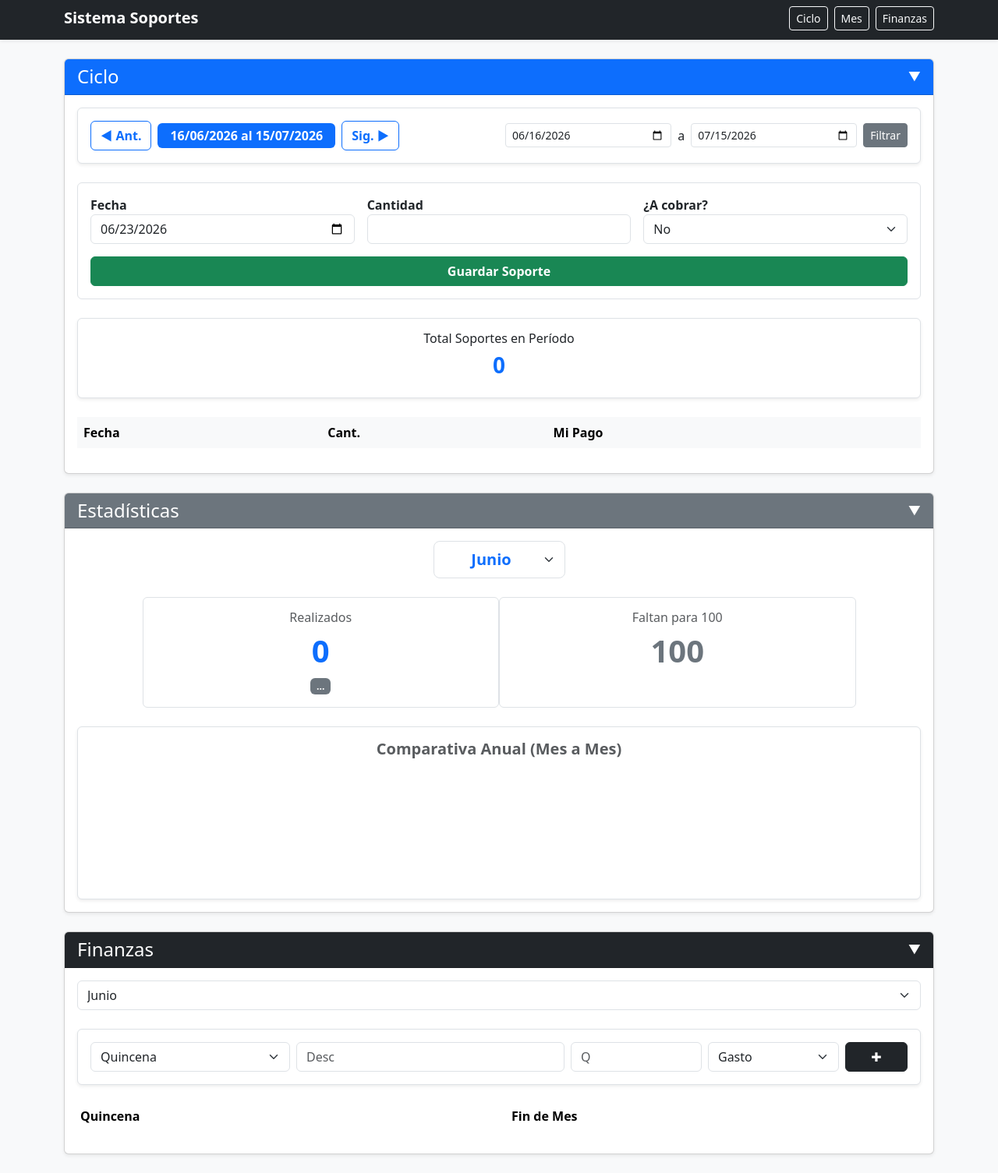
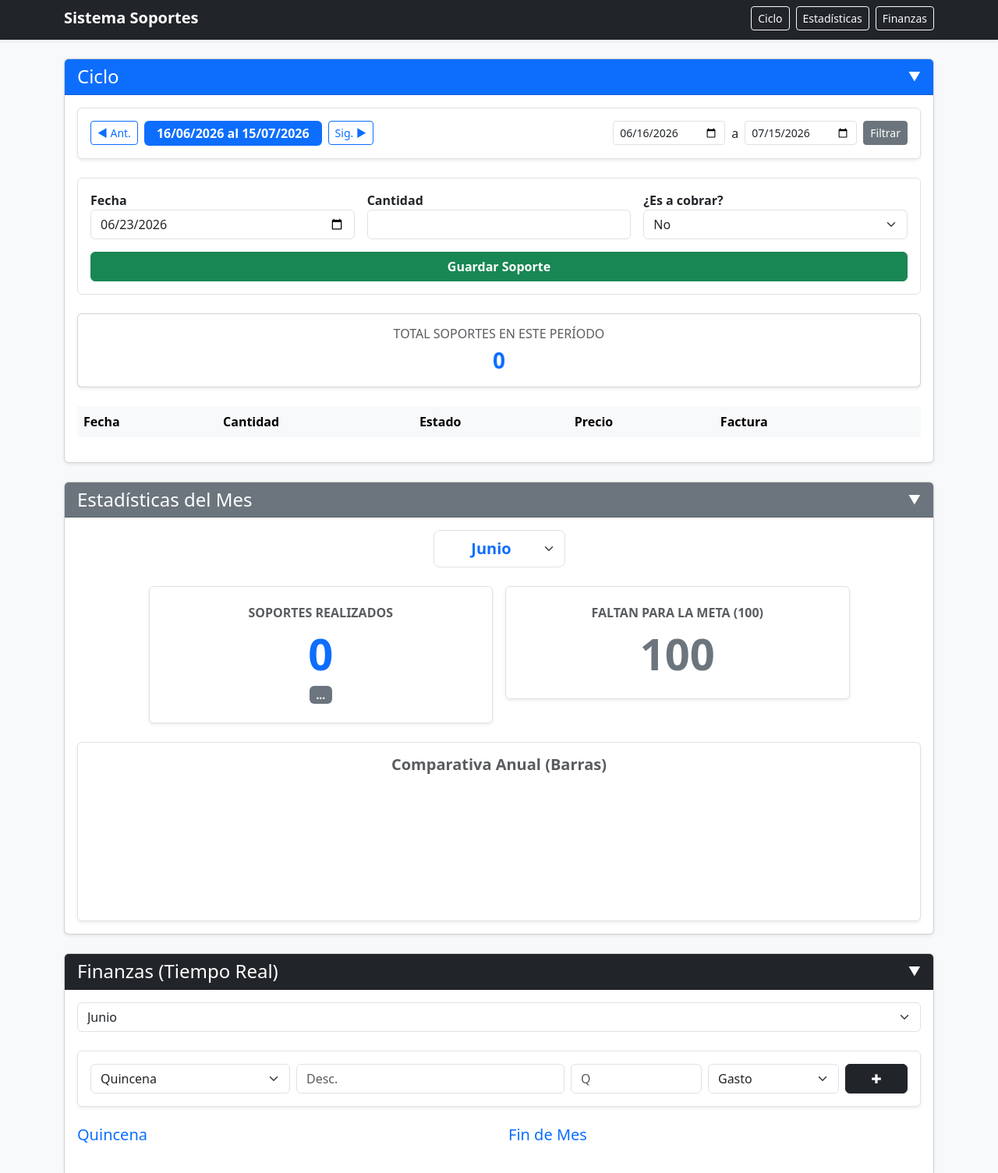
Before and after one commit to josuePDL/Soportes, a plain HTML site: page index.html in a window 1280 px wide. Shown: the part 5-1510 px from the top of the page at 78% size. Drawn offline with nearby package versions, Linux system fonts and the light colour scheme; no server answers.

Commit message:
Update index.html

```diff
--- a/index.html
+++ b/index.html
@@ -4,21 +4,24 @@
     <meta charset="UTF-8">
     <meta name="viewport" content="width=device-width, initial-scale=1.0">
     <title>Sistema Soportes - Panel Unificado</title>
+    <!-- Bootstrap 5.3.3 CSS -->
     <link href="https://cdn.jsdelivr.net/npm/bootstrap@5.3.3/dist/css/bootstrap.min.css" rel="stylesheet">
     <style>
-        table td, table th { border: none !important; }
+        table td, table th { border: none !important; vertical-align: middle; }
         html { scroll-padding-top: 80px; }
         .card-header-toggle { cursor: pointer; user-select: none; }
+        .badge { font-size: 0.85em; }
     </style>
 </head>
 <body class="bg-light">
 
+<!-- BARRA DE NAVEGACIÓN -->
 <nav class="navbar navbar-dark bg-dark sticky-top mb-4 shadow-sm">
     <div class="container">
         <a class="navbar-brand fw-bold" href="#">Sistema Soportes</a>
         <div class="d-flex gap-2">
             <a class="btn btn-outline-light btn-sm" href="#seccion-ciclo">Ciclo</a>
-            <a class="btn btn-outline-light btn-sm" href="#seccion-mes">Mes</a>
+            <a class="btn btn-outline-light btn-sm" href="#seccion-mes">Estadísticas</a>
             <a class="btn btn-outline-light btn-sm" href="#seccion-finanzas">Finanzas</a>
         </div>
     </div>
@@ -26,6 +29,7 @@
 
 <div class="container pb-5">
 
+    <!-- TARJETA: CICLO -->
     <div class="card shadow-sm mb-4" id="seccion-ciclo">
         <div class="card-header bg-primary text-white card-header-toggle d-flex justify-content-between align-items-center" data-bs-toggle="collapse" data-bs-target="#collapseCiclo" aria-expanded="true">
             <h4 class="mb-0">Ciclo</h4>
@@ -33,14 +37,15 @@
         </div>
         <div id="collapseCiclo" class="collapse show">
             <div class="card-body">
+                <!-- Navegador de Ciclos -->
                 <div class="p-3 border rounded mb-4 bg-white shadow-sm">
                     <div class="d-flex flex-column flex-md-row justify-content-between align-items-center gap-3">
-                        <div class="d-flex align-items-center gap-2 w-100 w-md-auto justify-content-between justify-content-md-start">
-                            <button id="btn-ciclo-anterior" class="btn btn-outline-primary fw-bold">◀ Ant.</button>
-                            <span id="rango-badge" class="badge bg-primary fs-6 py-2 px-3">...</span>
-                            <button id="btn-ciclo-siguiente" class="btn btn-outline-primary fw-bold">Sig. ▶</button>
+                        <div class="d-flex align-items-center gap-2">
+                            <button id="btn-ciclo-anterior" class="btn btn-outline-primary btn-sm">◀ Ant.</button>
+                            <span id="rango-badge" class="badge bg-primary fs-6 py-2 px-3">Cargando Ciclo...</span>
+                            <button id="btn-ciclo-siguiente" class="btn btn-outline-primary btn-sm">Sig. ▶</button>
                         </div>
-                        <div class="d-flex align-items-center gap-2 w-100 w-md-auto">
+                        <div class="d-flex align-items-center gap-2">
                             <input type="date" id="ciclo-desde" class="form-control form-control-sm">
                             <span>a</span>
                             <input type="date" id="ciclo-hasta" class="form-control form-control-sm">
@@ -50,73 +55,85 @@
                 </div>
 
                 <form id="form-soporte" class="border p-3 rounded mb-4 bg-white">
-                    <div class="row g-3 align-items-end">
+                    <div class="row g-3">
                         <div class="col-12 col-md-4"><label class="fw-bold">Fecha</label><input id="fecha" type="date" class="form-control"></div>
                         <div class="col-12 col-md-4"><label class="fw-bold">Cantidad</label><input id="cantidad" type="number" class="form-control" required></div>
-                        <div class="col-12 col-md-4"><label class="fw-bold">¿A cobrar?</label><select id="a-cobrar" class="form-select"><option value="false">No</option><option value="true">Sí</option></select></div>
+                        <div class="col-12 col-md-4"><label class="fw-bold">¿Es a cobrar?</label><select id="a-cobrar" class="form-select"><option value="false">No</option><option value="true">Sí</option></select></div>
                     </div>
                     <div id="bloque-cobro" class="mt-3 d-none">
                         <div class="row g-3">
                             <div class="col-12 col-md-6"><label class="fw-bold">Precio</label><select id="precio-servicio" class="form-select"><option value="175">Q175</option><option value="310">Q310</option></select></div>
-                            <div class="col-12 col-md-6"><label class="fw-bold">No. Factura</label><input id="num-factura" class="form-control"></div>
+                            <div class="col-12 col-md-6"><label class="fw-bold">Factura</label><input id="num-factura" class="form-control"></div>
                         </div>
                     </div>
                     <button class="btn btn-success mt-3 w-100 fw-bold">Guardar Soporte</button>
                 </form>
 
-                <div class="p-3 border rounded bg-white shadow-sm text-center mb-4">
-                    <h6>Total Soportes en Período</h6>
-                    <h3 id="total-soportes" class="text-primary fw-bold">0</h3>
+                <div class="card mb-4 text-center p-3 shadow-sm">
+                    <h6 class="text-muted text-uppercase">Total Soportes en este Período</h6>
+                    <h3 id="total-soportes" class="mb-0 text-primary fw-bold">0</h3>
                 </div>
 
-                <div class="table-responsive"><table class="table table-hover align-middle"><thead class="table-light"><tr><th>Fecha</th><th>Cant.</th><th>Mi Pago</th><th></th></tr></thead><tbody id="tabla-soportes"></tbody></table></div>
+                <div class="table-responsive">
+                    <table class="table table-hover align-middle">
+                        <thead class="table-light">
+                            <tr>
+                                <th>Fecha</th>
+                                <th>Cantidad</th>
+                                <th>Estado</th>
+                                <th>Precio</th>
+                                <th>Factura</th>
+                                <th></th>
+                            </tr>
+                        </thead>
+                        <tbody id="tabla-soportes"></tbody>
+                    </table>
+                </div>
             </div>
         </div>
     </div>
 
+    <!-- TARJETA: ESTADÍSTICAS -->
     <div class="card shadow-sm mb-4" id="seccion-mes">
         <div class="card-header bg-secondary text-white card-header-toggle d-flex justify-content-between align-items-center" data-bs-toggle="collapse" data-bs-target="#collapseMes" aria-expanded="true">
-            <h4 class="mb-0">Estadísticas</h4>
+            <h4 class="mb-0">Estadísticas del Mes</h4>
             <span>▼</span>
         </div>
         <div id="collapseMes" class="collapse show">
             <div class="card-body">
                 <div class="text-center mb-3"><h2 id="nombre-mes" class="mb-0">Mes</h2></div>
                 <div class="row mb-4 g-3 justify-content-center">
-                    <div class="col-md-5 text-center p-3 border rounded bg-white"><h6 class="text-muted">Realizados</h6><h1 id="total-soportes-mes" class="text-primary fw-bold">0</h1><span id="comparacion-mes" class="badge bg-secondary">...</span></div>
-                    <div class="col-md-5 text-center p-3 border rounded bg-white" id="tarjeta-meta"><h6 id="titulo-meta" class="text-muted">Faltan para 100</h6><h1 id="total-faltantes-mes" class="text-secondary fw-bold">100</h1></div>
+                    <div class="col-12 col-sm-6 col-md-5">
+                        <div class="p-4 text-center border rounded shadow-sm bg-white"><h6 class="text-muted text-uppercase fw-bold">Soportes Realizados</h6><h1 id="total-soportes-mes" class="display-4 text-primary mb-0 fw-bold">0</h1><span id="comparacion-mes" class="badge bg-secondary mt-2">...</span></div>
+                    </div>
+                    <div class="col-12 col-sm-6 col-md-5">
+                        <div id="tarjeta-meta" class="p-4 text-center border rounded shadow-sm bg-white"><h6 id="titulo-meta" class="text-muted text-uppercase fw-bold">Faltan para la Meta (100)</h6><h1 id="total-faltantes-mes" class="display-4 text-secondary mb-0 fw-bold">100</h1></div>
+                    </div>
                 </div>
-                <div class="p-3 border rounded bg-white shadow-sm">
-                    <h5 class="text-center text-muted fw-bold">Comparativa Anual (Mes a Mes)</h5>
-                    <canvas id="grafica-mes"></canvas>
-                </div>
+                <div class="p-3 border rounded bg-white shadow-sm"><h5 class="text-center mb-3 text-muted fw-bold">Comparativa Anual (Barras)</h5><canvas id="grafica-mes"></canvas></div>
             </div>
         </div>
     </div>
 
+    <!-- TARJETA: FINANZAS -->
     <div class="card shadow-sm" id="seccion-finanzas">
         <div class="card-header bg-dark text-white card-header-toggle d-flex justify-content-between align-items-center" data-bs-toggle="collapse" data-bs-target="#collapseFinanzas" aria-expanded="true">
-            <h4 class="mb-0">Finanzas</h4>
+            <h4 class="mb-0">Finanzas (Tiempo Real)</h4>
             <span>▼</span>
         </div>
         <div id="collapseFinanzas" class="collapse show">
             <div class="card-body">
                 <select id="filtro-mes" class="form-select mb-4"></select>
                 <form id="form-finanza" class="border p-3 rounded mb-4 bg-white shadow-sm">
-                    <div class="row g-2">
-                        <div class="col-md-3"><select id="periodo-movimiento" class="form-select"><option value="quincena">Quincena</option><option value="fin_mes">Fin de Mes</option></select></div>
-                        <div class="col-md-4"><input id="descripcion" class="form-control" placeholder="Desc" required></div>
-                        <div class="col-md-2"><input id="monto" type="number" step="0.01" class="form-control" placeholder="Q" required></div>
-                        <div class="col-md-2"><select id="tipo" class="form-select"><option value="gasto">Gasto</option><option value="ingreso">Ingreso</option></select></div>
-                        <div class="col-md-1"><button class="btn btn-dark w-100">✚</button></div>
-                    </div>
+                    <div class="row g-2"><div class="col-md-3"><select id="periodo-movimiento" class="form-select"><option value="quincena">Quincena</option><option value="fin_mes">Fin Mes</option></select></div><div class="col-md-4"><input id="descripcion" class="form-control" placeholder="Desc." required></div><div class="col-md-2"><input id="monto" type="number" class="form-control" placeholder="Q" required></div><div class="col-md-2"><select id="tipo" class="form-select"><option value="gasto">Gasto</option><option value="ingreso">Ingreso</option></select></div><div class="col-md-1"><button class="btn btn-dark w-100">✚</button></div></div>
                 </form>
-                <div class="row g-4"><div class="col-md-6"><table class="table table-sm"><thead><tr><th>Quincena</th></tr></thead><tbody id="tabla-quincena"></tbody></table></div><div class="col-md-6"><table class="table table-sm"><thead><tr><th>Fin de Mes</th></tr></thead><tbody id="tabla-finmes"></tbody></table></div></div>
+                <div class="row g-4"><div class="col-md-6"><h5 class="text-primary">Quincena</h5><table class="table"><tbody id="tabla-quincena"></tbody></table></div><div class="col-md-6"><h5 class="text-primary">Fin de Mes</h5><table class="table"><tbody id="tabla-finmes"></tbody></table></div></div>
             </div>
         </div>
     </div>
 </div>
 
+<!-- Scripts -->
 <script src="https://cdn.jsdelivr.net/npm/bootstrap@5.3.3/dist/js/bootstrap.bundle.min.js"></script>
 <script src="https://cdn.jsdelivr.net/npm/@supabase/supabase-js@2"></script>
 <script src="https://cdn.jsdelivr.net/npm/chart.js"></script>
```
